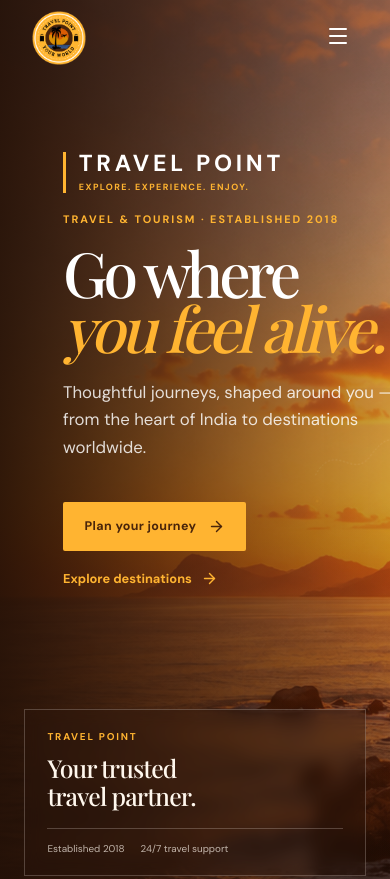
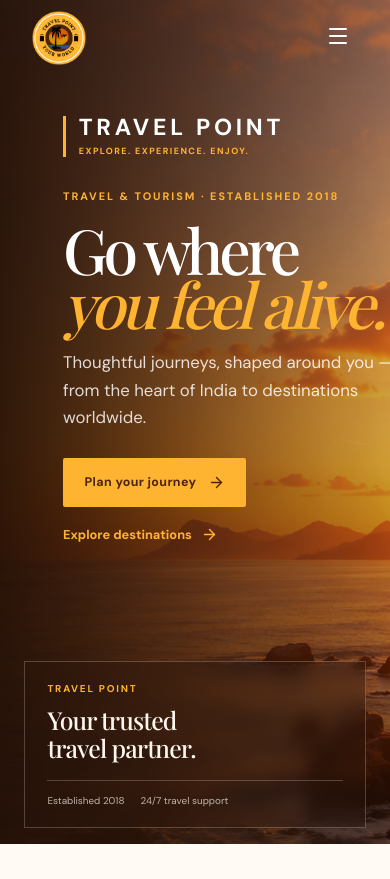
Before and after one commit to vedantpatil25/travel-point, a React (Vite) app: page / in a window 390 px wide. Shown: the top 879 px of the page. Built offline with nearby package versions, Linux system fonts and the light colour scheme; a web font is replaced by a local one.

Commit message:
Mobile UI Fix

```diff
--- a/src/styles.css
+++ b/src/styles.css
@@ -183,13 +183,27 @@ body { overflow-x:hidden; }
 .hero-detail-card__meta span { color:rgba(255,247,237,.7); font-size:.62rem; }
 @media (max-width:900px) { .home-flight-path { opacity:.7; right:2%; transform:translateY(-50%) scale(.78); transform-origin:right center; } .hero-detail-card { right:5%; width:250px; } }
 @media (max-width:700px) {
-  .hero { min-height:900px; }
-  .hero-content { padding:9.5rem max(6vw,24px) 13rem; }
-  .hero-content > .eyebrow { margin-top:1.2rem; }
-  .hero h1 { margin-bottom:1.5rem; }
+  .hero { min-height:100svh; }
+  .hero-content {
+    display:flex;
+    flex-direction:column;
+    justify-content:flex-start;
+    min-height:100svh;
+    padding:7.25rem max(6vw,24px) 8.5rem;
+  }
+  .hero-content > .eyebrow { margin-top:1rem; }
+  .hero h1 { margin-bottom:1.1rem; }
   .hero-intro { max-width:330px; }
-  .hero-actions { position:relative; z-index:4; }
-  .home-flight-path { height:230px; opacity:.34; right:-18px; top:51%; transform:translateY(-50%) scale(.62); transform-origin:right center; z-index:0; }
-  .home-flight-path__plane { height:22px; width:22px; }
-  .hero-detail-card { bottom:1.5rem; left:max(6vw,24px); max-width:none; right:auto; width:calc(100% - max(12vw,48px)); z-index:3; }
+  .hero-actions { position:relative; z-index:4; margin-top:1.6rem; }
+  .hero-note { display:none; }
+  .home-flight-path { height:200px; opacity:.3; right:-22px; top:52%; transform:translateY(-50%) scale(.58); transform-origin:right center; z-index:0; }
+  .home-flight-path__plane { height:20px; width:20px; }
+  .hero-detail-card {
+    bottom:1rem;
+    left:max(6vw,24px);
+    max-width:none;
+    right:auto;
+    width:calc(100% - max(12vw,48px));
+    z-index:3;
+  }
 }
```
Also changed, not shown: 1 other file (tests, documents, lock files or other folders).
